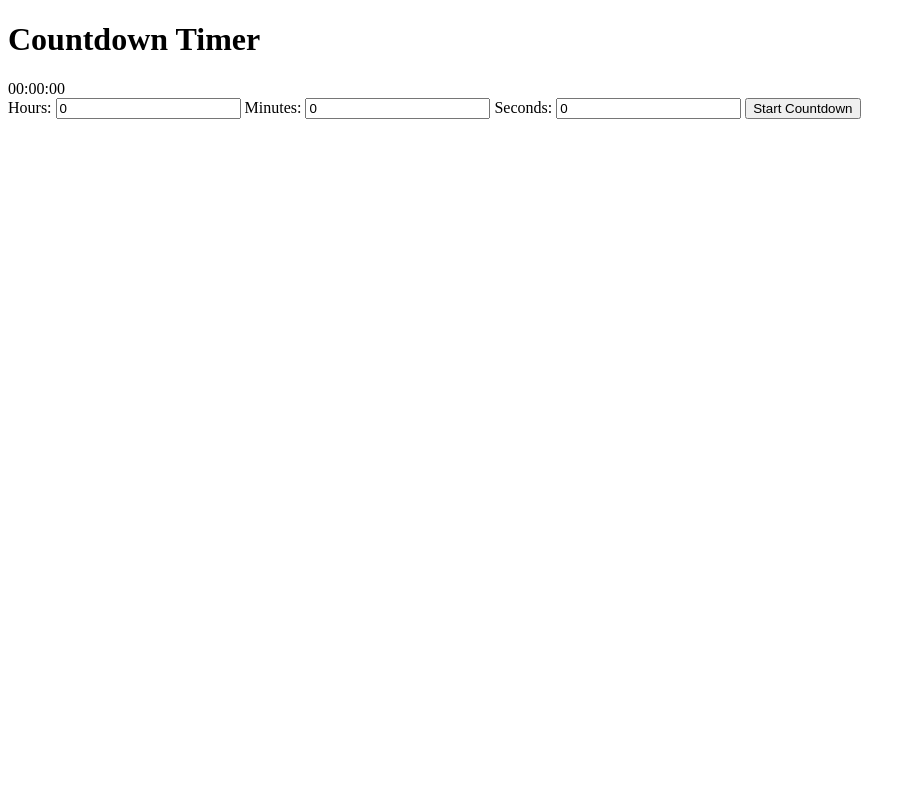
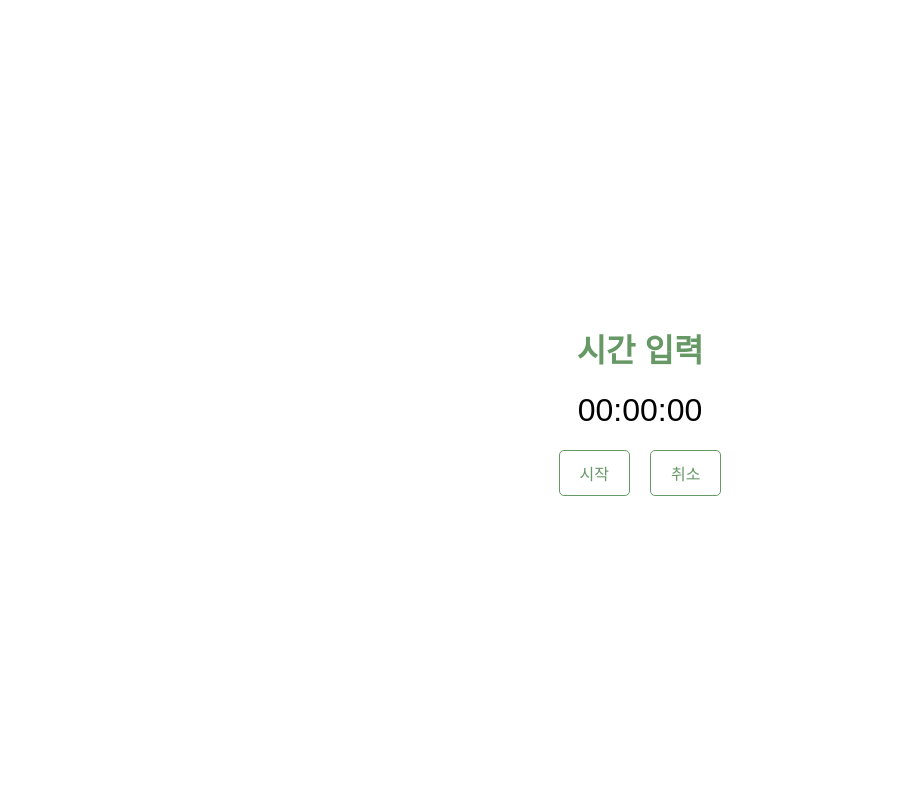
Before and after one commit to An-Seonghyeon/Laundry_Queueing_Application, a Flask app: template templates/timer.html in a window 1280 px wide. Shown: the whole page, without its empty margins (0-916 px from the left). Run offline with Flask 2, Linux system fonts and the light colour scheme; the template is opened without the code that fills it, so the values that code supplies are empty.

Commit message:
Updated.

```diff
--- a/templates/timer.html
+++ b/templates/timer.html
@@ -3,34 +3,79 @@
 <head>
 <meta charset="UTF-8">
 <meta name="viewport" content="width=device-width, initial-scale=1.0">
-<title>Simple Countdown Timer</title>
+<title>시간 입력</title>
+<style>
+    body {
+        font-family: Arial, sans-serif;
+        display: flex;
+        justify-content: center;
+        align-items: center;
+        height: 100vh;
+        margin: 0;
+        background-color: #ffffff;
+    }
+
+    .container {
+        text-align: center;
+    }
+
+    h1 {
+        color: #669966;
+        font-size: 2em;
+        margin-bottom: 20px;
+    }
+
+    #timer {
+        font-size: 2em;
+        margin-bottom: 20px;
+        border: none;
+        text-align: center;
+    }
+
+    .button-container {
+        display: flex;
+        justify-content: center;
+        gap: 20px;
+    }
+
+    .btn {
+        padding: 10px 20px;
+        font-size: 1em;
+        color: #669966;
+        background-color: #ffffff;
+        border: 1px solid #669966;
+        border-radius: 5px;
+        cursor: pointer;
+    }
+
+    .btn:hover {
+        background-color: #e6f2e6;
+    }
+</style>
 </head>
 <body>
 
-<h1>Countdown Timer</h1>
-<div id="timer">00:00:00</div>
+<div class="container">
+    <h1>시간 입력</h1>
+    <input type="text" id="timer" value="00:00:00" readonly onclick="makeEditable(this)">
 
-<!-- Input fields for user to set the time -->
-<div>
-    <label for="hours">Hours: </label>
-    <input type="number" id="hours" min="0" value="0">
-    <label for="minutes">Minutes: </label>
-    <input type="number" id="minutes" min="0" value="0">
-    <label for="seconds">Seconds: </label>
-    <input type="number" id="seconds" min="0" value="0">
-    <button onclick="startCountdown()">Start Countdown</button>
+    <!-- Buttons for start and cancel actions -->
+    <div class="button-container">
+        <button onclick="startCountdown()" class="btn">시작</button>
+        <button onclick="cancelCountdown()" class="btn">취소</button>
+    </div>
 </div>
 
 <script>
 // Define variables to hold time values
+let hours = 0;
+let minutes = 0;
 let seconds = 0;
-let minutes = 0;
-let hours = 0;
 
 // Define vars to hold "display" value
+let displayHours = 0;
+let displayMinutes = 0;
 let displaySeconds = 0;
-let displayMinutes = 0;
-let displayHours = 0;
 
 // Variable to hold setInterval() function
 let interval = null;
@@ -44,7 +89,9 @@ function countdown() {
             seconds = 59;
             if (minutes === 0) {
                 minutes = 59;
-                hours--;
+                if (hours > 0) {
+                    hours--;
+                }
             } else {
                 minutes--;
             }
@@ -59,20 +106,38 @@ function countdown() {
     displayHours = hours < 10 ? "0" + hours.toString() : hours;
 
     // Display updated time values to user
-    document.getElementById("timer").innerText = displayHours + ":" + displayMinutes + ":" + displaySeconds;
+    document.getElementById("timer").value = displayHours + ":" + displayMinutes + ":" + displaySeconds;
 }
 
 function startCountdown() {
-    // Get the values from the input fields
-    hours = parseInt(document.getElementById("hours").value);
-    minutes = parseInt(document.getElementById("minutes").value);
-    seconds = parseInt(document.getElementById("seconds").value);
+    // Get the values from the timer input
+    const timeParts = document.getElementById("timer").value.split(":");
+    hours = parseInt(timeParts[0]);
+    minutes = parseInt(timeParts[1]);
+    seconds = parseInt(timeParts[2]);
 
     // Clear any existing interval to avoid multiple countdowns running simultaneously
     clearInterval(interval);
 
     // Start the countdown timer
     interval = setInterval(countdown, 1000);
+
+    // Set the timer input to read-only
+    document.getElementById("timer").readOnly = true;
+}
+
+function cancelCountdown() {
+    clearInterval(interval);
+    document.getElementById("timer").value = "00:00:00";
+    hours = 0;
+    minutes = 0;
+    seconds = 0;
+}
+
+function makeEditable(timerElement) {
+    timerElement.readOnly = false;
+    timerElement.focus();
+    timerElement.select();
 }
 </script>
 
```
